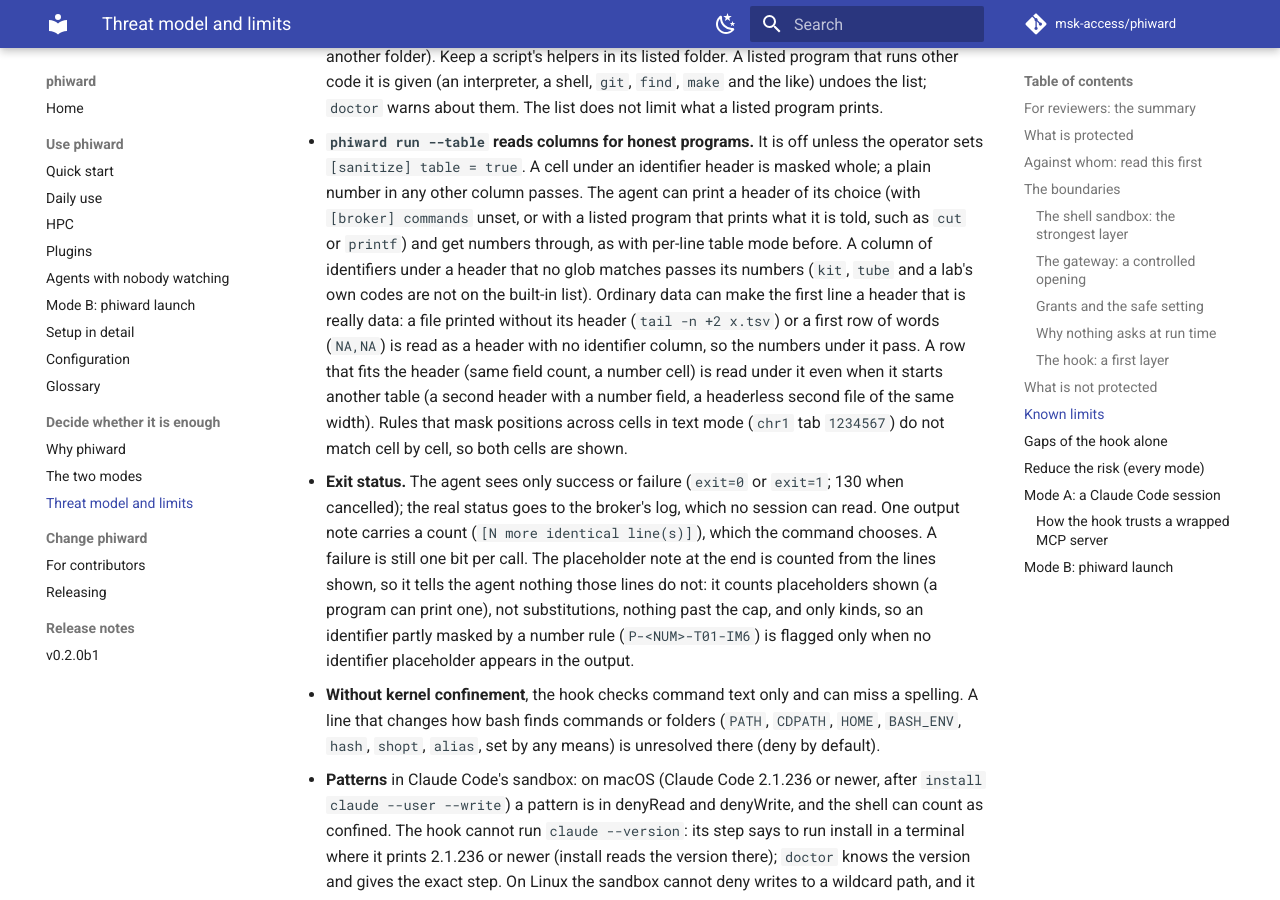
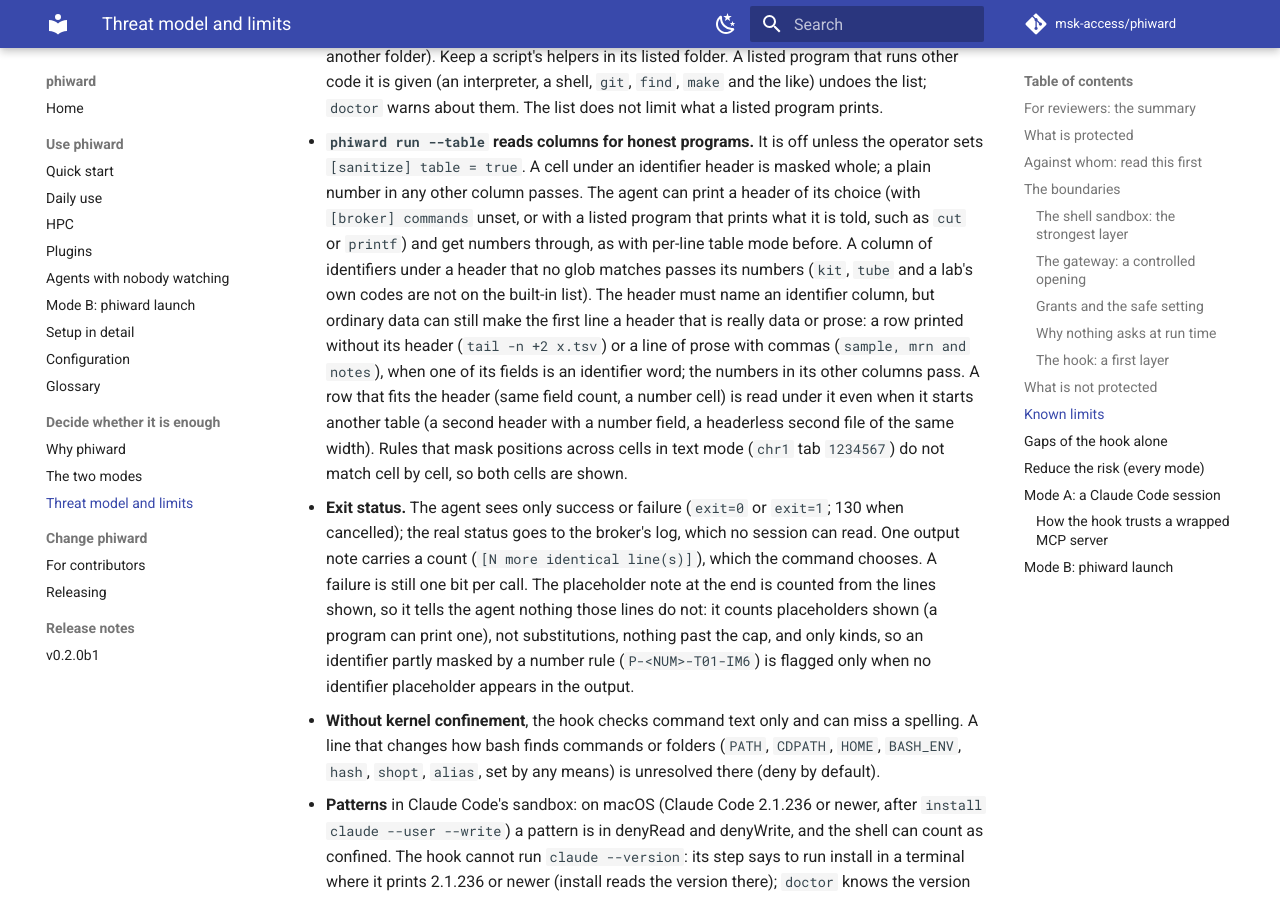
Before and after one commit to msk-access/phiward, an MkDocs documentation site: the page built from docs/threat-model.md, in a window 1280 px wide and 900 px high, scrolled down 14317 px. Built offline with MkDocs 1.6.1 and Material for MkDocs 9.7.7, drawn with Linux system fonts in a browser that asks for light colours; comment, search, counter and statistics services are not loaded; the version menu is left out.

Commit message:
run --table: the header must name an identifier column
From the fourth review: a first line of prose with commas became the
header (`Results, see below` / `9990001,5` showed the number; `Cohort
summary, generated by tool, v2` / `mrn,2023,2024` / `9990001,5,7` showed
all). Column mode now starts only when the first non-empty line is a header
that names an identifier column (built-in globs or id_columns); otherwise
the whole output is text. Cost: a table with no identifier column keeps no
numbers under --table.

More built-in ID globs: caseno, ptno, patno, labno, empi, fin, csn,
participant*, individual*, proband*, person*, *date* (dates are PHI). hn,
kit and tube stay documented gaps.

Docs: --help, configuration.md, daily-use.md, threat-model.md (a first
line that holds an identifier word, from prose or `tail -n +2`, is still
read as a header), both SKILL.md, CHANGELOG, decisions.md.

Tests (test_columns.py, 17 failed before): the prose and no-ID-column
cases, the new globs. The property test now makes rows with the width and
delimiter of the latest header-like line (also prose) whatever the model's
state, and its model needs an identifier column in the header; with the
reader mutated so an empty line resets to "start", it fails. Its lower
bound on kept numbers goes from 20 to 10 (fewer tables are read; 18 kept).

Changed expectations of tests added earlier on this branch (their headers
had no identifier column, so their output is now text):
- test_number_kept_in_other_columns, test_non_number_cell_gets_positions,
  test_chrom_pos_cells_are_kept: an `mrn` column is added; the kept
  numbers and positions are asserted as before, the mrn cells as <IDCOL>.
- test_other_headers_are_not_id_columns: the second column is `mrn`; the
  first column's number is still kept.
- test_words_as_the_first_line_are_a_header: `NA,NA` / `9990002,4` showed
  9990002; now text (`<NUM>,4`); `NA,id` is read as a header.

```diff
--- a/docs/threat-model.md
+++ b/docs/threat-model.md
@@ -514,12 +514,14 @@ refuses the call: phiward's hook entries set `onFailure: "block"`.
   unset, or with a listed program that prints what it is told, such as `cut` or `printf`) and get
   numbers through, as with per-line table mode before. A column of identifiers under a header that
   no glob matches passes its numbers (`kit`, `tube` and a lab's own codes are not on the
-  built-in list). Ordinary data can make the first line a header that is really data: a file
-  printed without its header (`tail -n +2 x.tsv`) or a first row of words (`NA,NA`) is read as a
-  header with no identifier column, so the numbers under it pass. A row that fits the header
-  (same field count, a number cell) is read under it even when it starts another table (a second
-  header with a number field, a headerless second file of the same width). Rules that mask positions across cells in text
-  mode (`chr1` tab `1234567`) do not match cell by cell, so both cells are shown.
+  built-in list). The header must name an identifier column, but ordinary data can still make
+  the first line a header that is really data or prose: a row printed without its header (`tail
+  -n +2 x.tsv`) or a line of prose with commas (`sample, mrn and notes`), when one of its fields
+  is an identifier word; the numbers in its other columns pass. A row that fits the header (same
+  field count, a number cell) is read under it even when it starts another table (a second header
+  with a number field, a headerless second file of the same width). Rules that mask positions
+  across cells in text mode (`chr1` tab `1234567`) do not match cell by cell, so both cells are
+  shown.
 - **Exit status.** The agent sees only success or failure (`exit=0` or `exit=1`; 130 when
   cancelled); the real status goes to the broker's log, which no session can read. One output note
   carries a count (`[N more identical line(s)]`), which the command chooses. A failure is still one
```
Also changed, not shown: .agents/decisions.md (+3 -2 lines), CHANGELOG.md (+3 -2 lines), docs/configuration.md (+13 -7 lines), docs/daily-use.md (+5 -4 lines), plugin/skills/phiward/SKILL.md (+4 -2 lines), skills/phiward/SKILL.md (+4 -2 lines), 3 other files.
